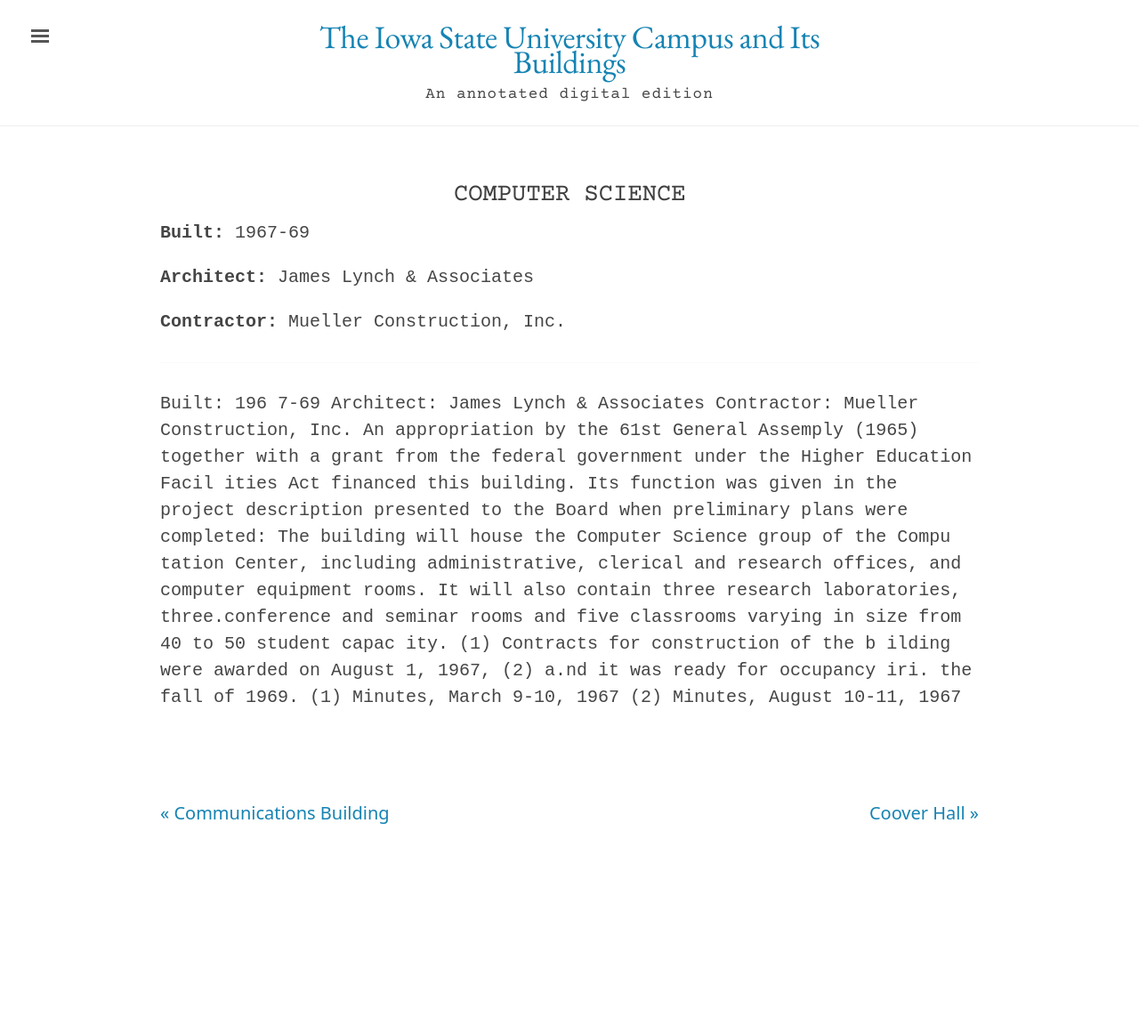
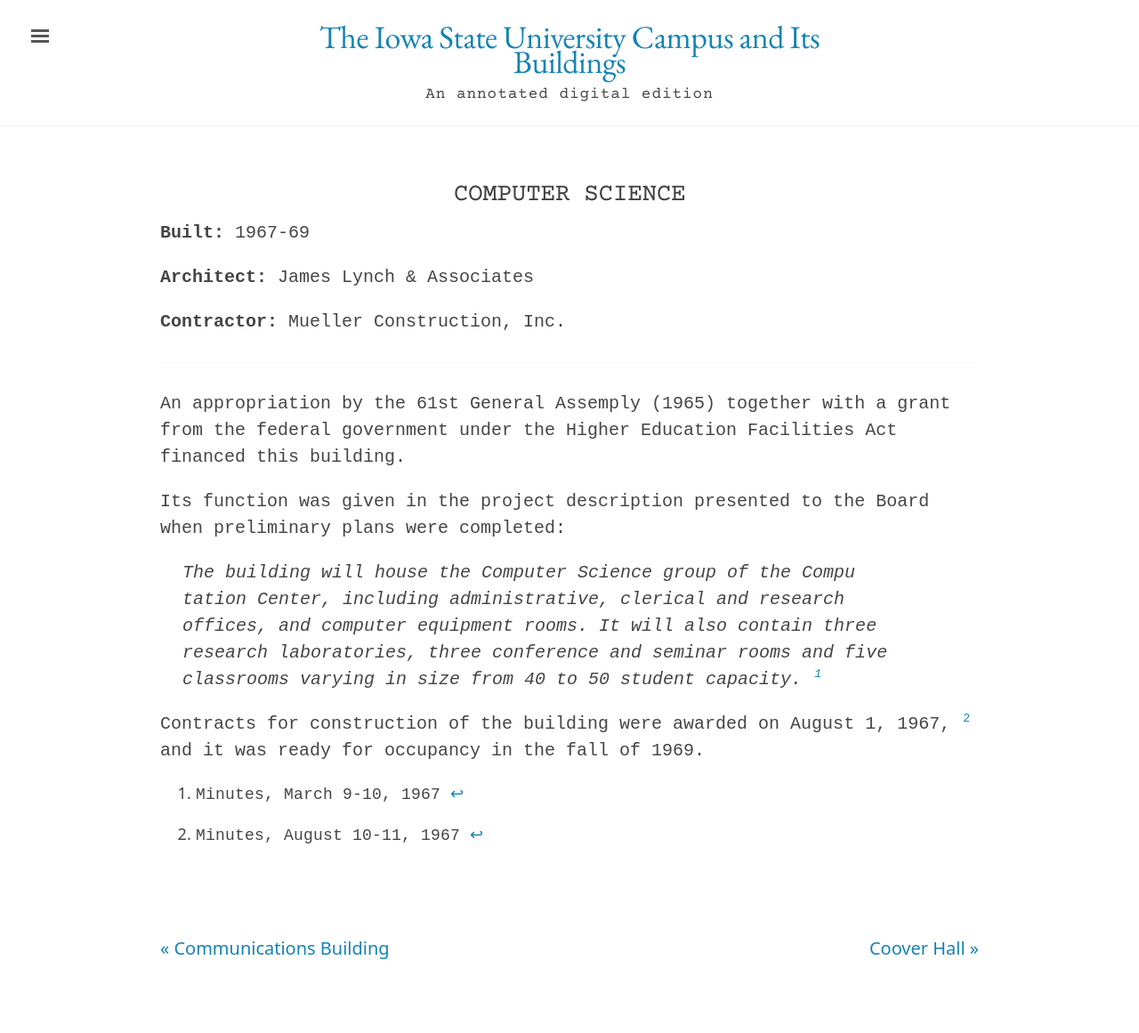
Before and after one commit to emanderson811/day-edition, a Jekyll site: the page built from _texts/buildings/044day-computer-science.md, in a window 1280 px wide. Shown: the whole page at 89% size. Built offline with Jekyll 4.4.1, drawn with Linux system fonts in a browser that asks for light colours; before the commit the page ends 1009 px from its top, so only the background shows below that.

Commit message:
Update 044day-computer-science.md

```diff
--- a/_texts/buildings/044day-computer-science.md
+++ b/_texts/buildings/044day-computer-science.md
@@ -13,9 +13,15 @@
 publication-date: 1980
 ---
 ---
-Built: 196 7-69 Architect: James Lynch & Associates Contractor: Mueller Construction, Inc.
-An appropriation by the 61st General Assemply (1965) together with a grant from the federal government under the Higher Education Facil ities Act financed this building.
+
+An appropriation by the 61st General Assemply (1965) together with a grant from the federal government under the Higher Education Facilities Act financed this building.
+
 Its function was given in the project description presented to the Board when preliminary plans were completed:
-The building will house the Computer Science group of the Compu tation Center, including administrative, clerical and research offices, and computer equipment rooms. It will also contain three research laboratories, three.conference and seminar rooms and five classrooms varying in size from 40 to 50 student capac ity. (1)
-Contracts for construction of the b ilding were awarded on August 1, 1967, (2) a.nd it was ready for occupancy iri. the fall of 1969.
-(1) Minutes, March 9-10, 1967 (2) Minutes, August 10-11, 1967
+
+>The building will house the Computer Science group of the Compu tation Center, including administrative, clerical and research offices, and computer equipment rooms. It will also contain three research laboratories, three conference and seminar rooms and five classrooms varying in size from 40 to 50 student capacity. [^fn1]
+
+Contracts for construction of the building were awarded on August 1, 1967, [^fn2] and it was ready for occupancy in the fall of 1969.
+
+[^fn1]: Minutes, March 9-10, 1967
+
+[^fn2]: Minutes, August 10-11, 1967
```
